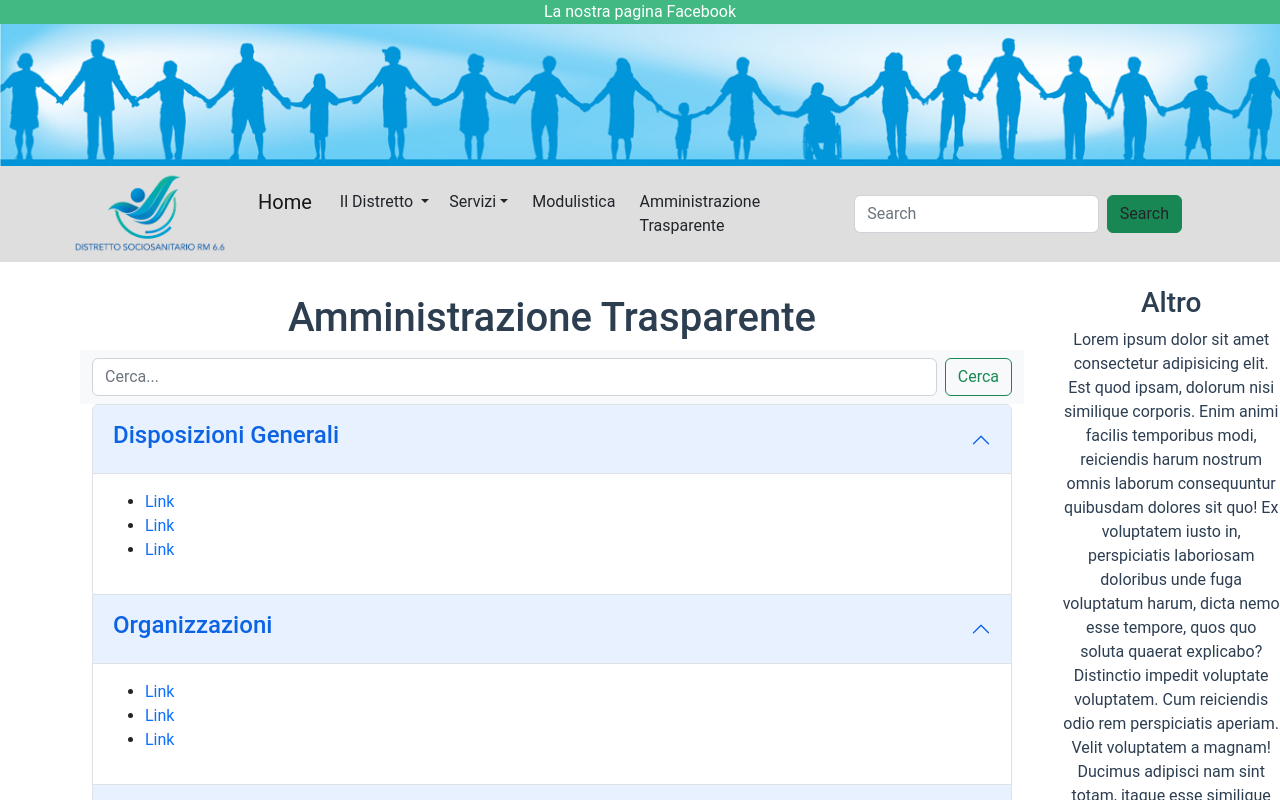
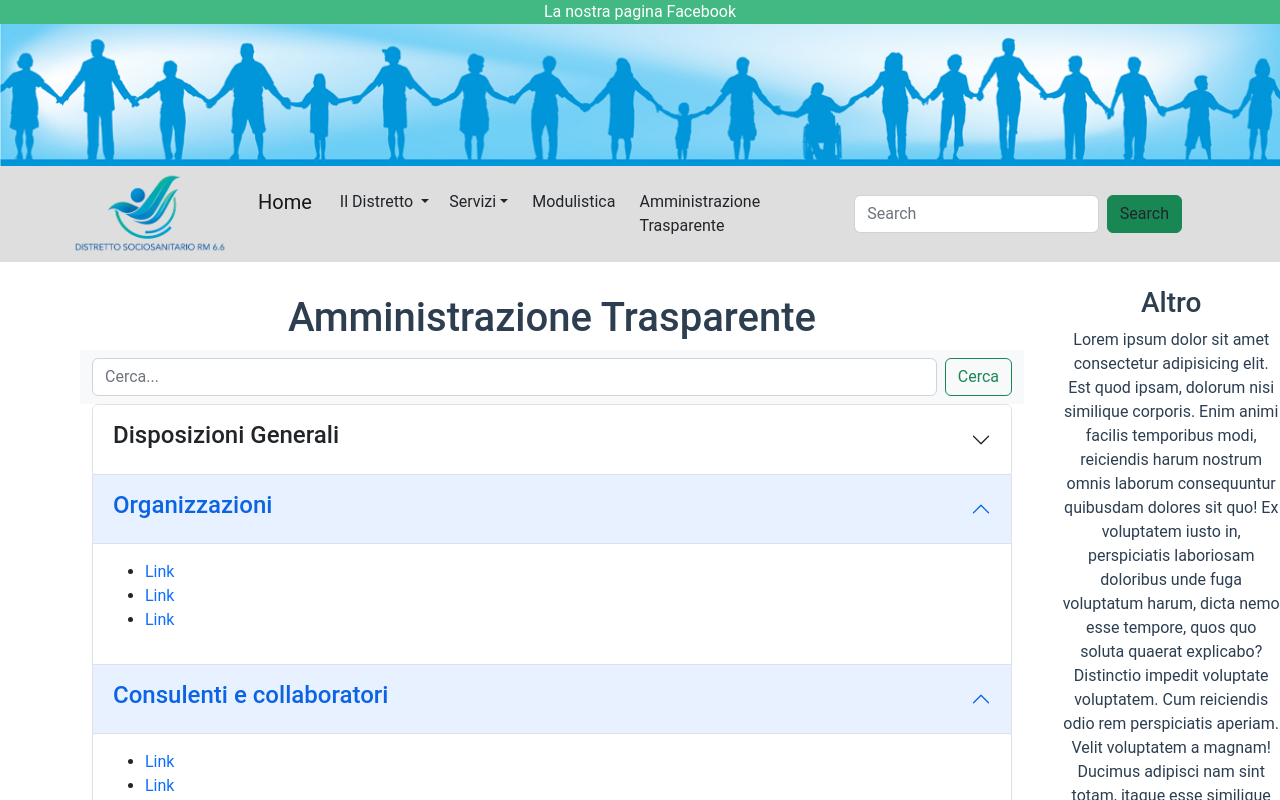
Before and after one commit to Ruma303/ciglieri-demo, a Vue app: page /amministrazione-trasparente in a window 1280 px wide. Shown: the top 800 px of the page. Built offline with nearby package versions, Linux system fonts and the light colour scheme.

Commit message:
prova menu collassati all'inizio

```diff
--- a/src/views/AmministrazionePage.vue
+++ b/src/views/AmministrazionePage.vue
@@ -13,11 +13,11 @@
         <div class="accordion container-fluid" id="accordionPanelsStayOpenExample">
           <div class="accordion-item">
             <h2 class="accordion-header" id="panelsStayOpen-headingOne">
-              <button class="accordion-button" type="button" data-bs-toggle="collapse" data-bs-target="#panelsStayOpen-collapseOne" aria-expanded="true" aria-controls="panelsStayOpen-collapseOne">
+              <button class="accordion-button collapsed" type="button" data-bs-toggle="collapse" data-bs-target="#panelsStayOpen-collapseOne" aria-expanded="false" aria-controls="panelsStayOpen-collapseOne">
                 <h4>Disposizioni Generali</h4>
               </button>
             </h2>
-            <div id="panelsStayOpen-collapseOne" class="accordion-collapse collapse show" aria-labelledby="panelsStayOpen-headingOne">
+            <div id="panelsStayOpen-collapseOne" class="accordion-collapse collapse" aria-labelledby="panelsStayOpen-headingOne">
               <div class="accordion-body">
                 <ul>
                   <li><a href="#">Link</a></li>
```
